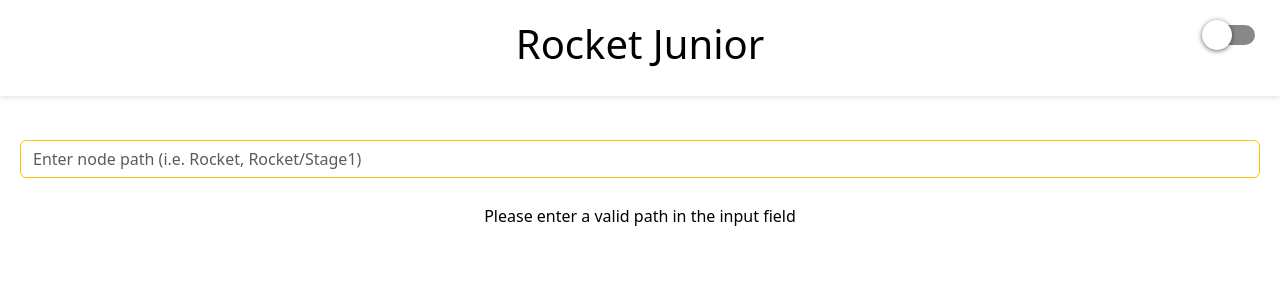
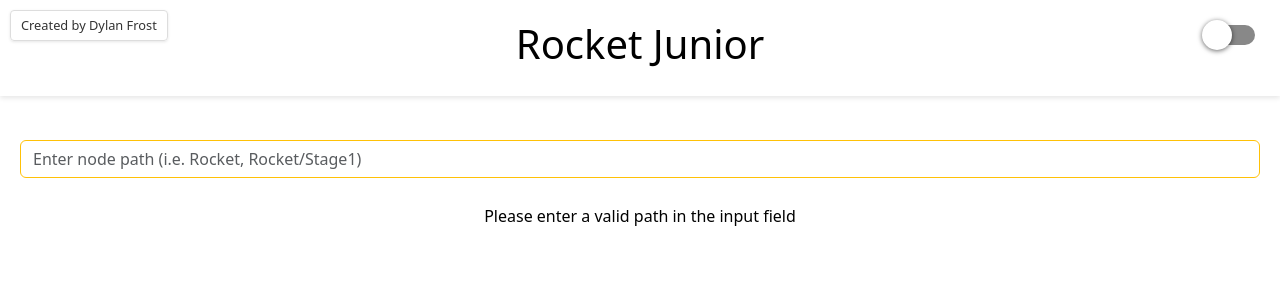
Before and after one commit to kowabunga314/rocketjunior, a React (Create React App) app in the folder fe/: page / in a window 1280 px wide. Shown: the top 300 px of the page. Built offline with nearby package versions, Linux system fonts and the light colour scheme; no server answers.

Commit message:
Added developer signature

```diff
--- a/fe/src/App.js
+++ b/fe/src/App.js
@@ -1,6 +1,7 @@
 import React, { useEffect, useState } from 'react';
 import 'bootstrap/dist/css/bootstrap.min.css';
 import './App.css';
+import Signature from './components/Signature';
 import ThemeToggle from './components/ThemeToggle';
 import Tree from './components/Tree';
 
@@ -24,6 +25,7 @@ function App() {
       <main className='app-main'>
         <Tree />
       </main>
+      <Signature />
     </div>
   );
 }
--- /dev/null
+++ b/fe/src/components/Signature.js
@@ -0,0 +1,17 @@
+import React from 'react';
+// import './Signature.css';  // We'll add styles here
+
+const Signature = () => {
+  return (
+    <div className="signature">
+      <a
+        href="https://linkedin.com/in/dylanfrost"
+        target="_blank"
+      >
+        Created by Dylan Frost
+      </a>
+    </div>
+  );
+};
+
+export default Signature;
--- a/fe/src/index.css
+++ b/fe/src/index.css
@@ -64,6 +64,30 @@ code {
   padding-left: 10px;
 }
 
+.signature {
+  position: fixed;
+  top: 10px;
+  left: 10px;
+  font-size: 0.8rem;
+  color: #333; /* Adjust to match your page's text color */
+  z-index: 9999;
+  padding: 5px 10px;
+  background-color: rgba(255, 255, 255, 0.9);
+  border: 1px solid #ddd;
+  border-radius: 4px;
+  box-shadow: 0 1px 3px rgba(0, 0, 0, 0.1);
+}
+
+.signature a {
+  color: inherit;
+  text-decoration: none;
+  font-weight: inherit;
+}
+
+.signature a:hover {
+  text-decoration: underline;
+}
+
 /* Light mode */
 .light-mode {
   background-color: #ffffff;
@@ -85,3 +109,9 @@ code {
 .dark-mode .spinner-border {
   color: #000000;
 }
+
+.dark-mode .signature {
+  color: #999;
+  background-color: inherit;
+  border: 1px solid #222;
+}
```
